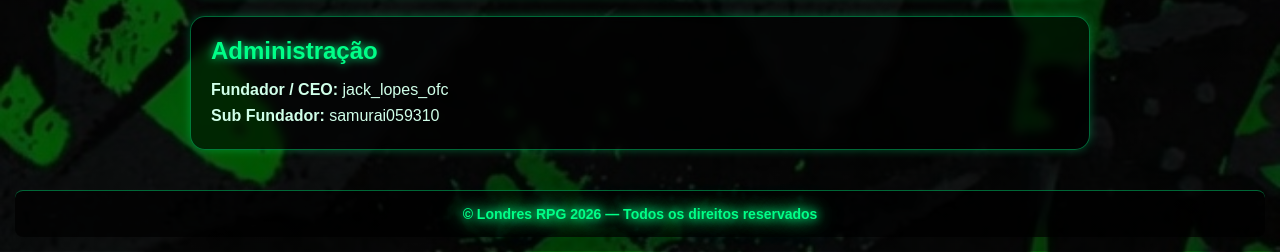
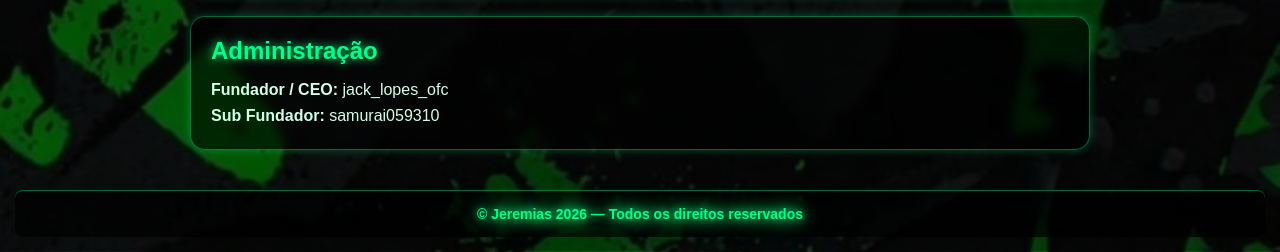
Before and after one commit to 1245502/londresrpg.github.io, a plain HTML site: page index.html in a window 1280 px wide. Shown: the part 575-827 px from the top of the page. Drawn offline with Linux system fonts and the light colour scheme.

Commit message:
Update footer copyright year and owner

```diff
--- a/index.html
+++ b/index.html
@@ -87,7 +87,7 @@
 
     <!-- 🔥 RODAPÉ -->
     <footer class="footer">
-        © Londres RPG 2026 — Todos os direitos reservados
+        © Jeremias 2026 — Todos os direitos reservados
     </footer>
 
 </body>
```
